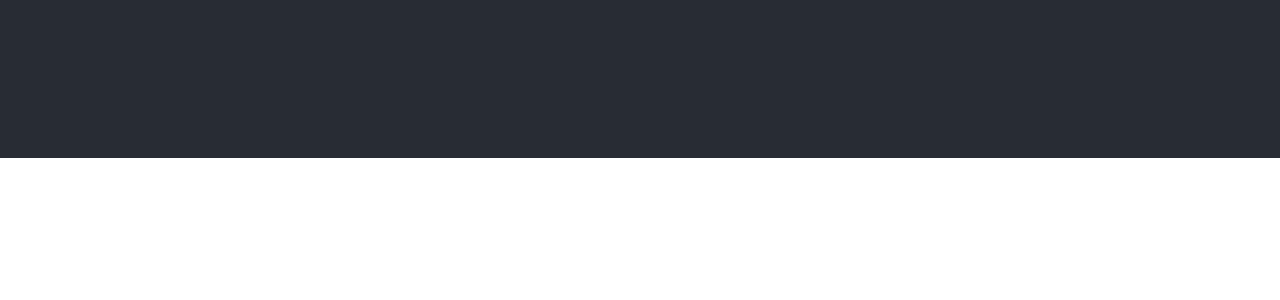
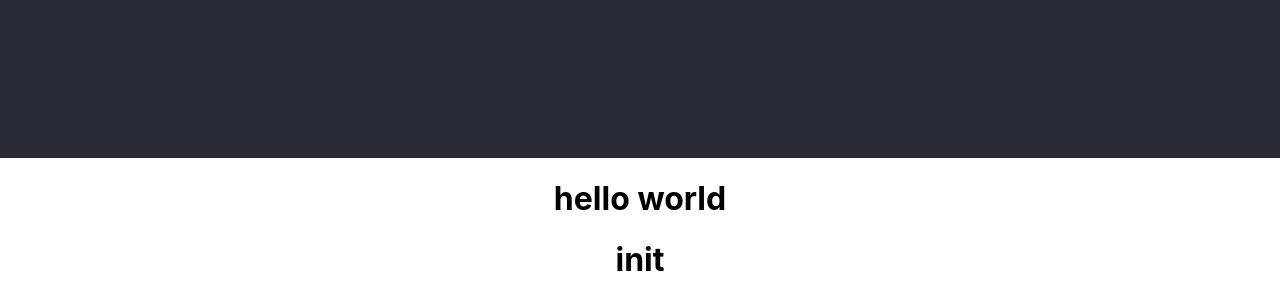
Before and after one commit to iamJakeRobbins/rblog, a React (Create React App) app: page / in a window 1280 px wide. Shown: the part 642-942 px from the top of the page. Before the commit the page ends 800 px from the top, so only its background shows below. Built offline with nearby package versions, Linux system fonts and the light colour scheme.

Commit message:
import landing component

```diff
--- a/src/App.js
+++ b/src/App.js
@@ -1,13 +1,16 @@
 import React from 'react';
-import logo from './logo.svg';
 import './App.css';
+import Carousel from "./MainComponents/Carousel";
 
 function App() {
   return (
     <div className="App">
       <header className="App-header">
-
       </header>
+      <body>
+      <h1>hello world</h1>
+      <Carousel />
+      </body>
     </div>
   );
 }
```
